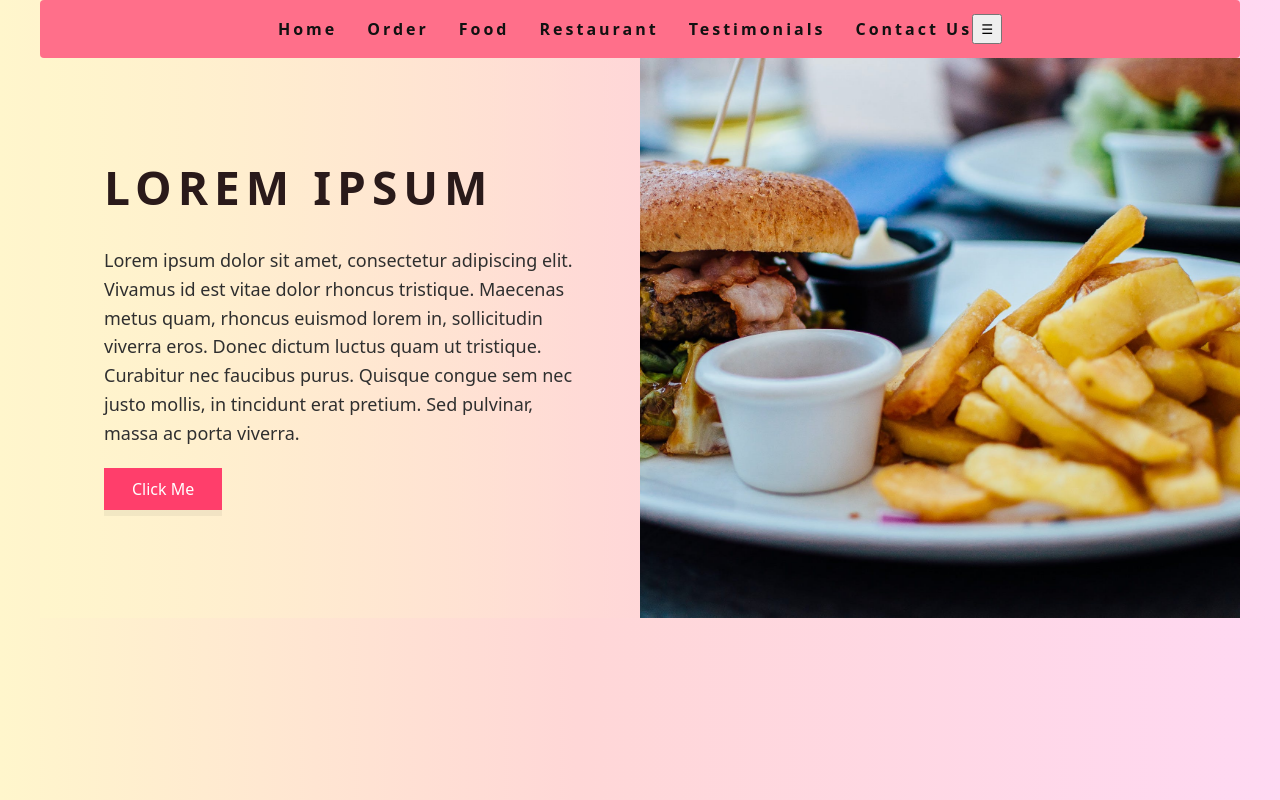
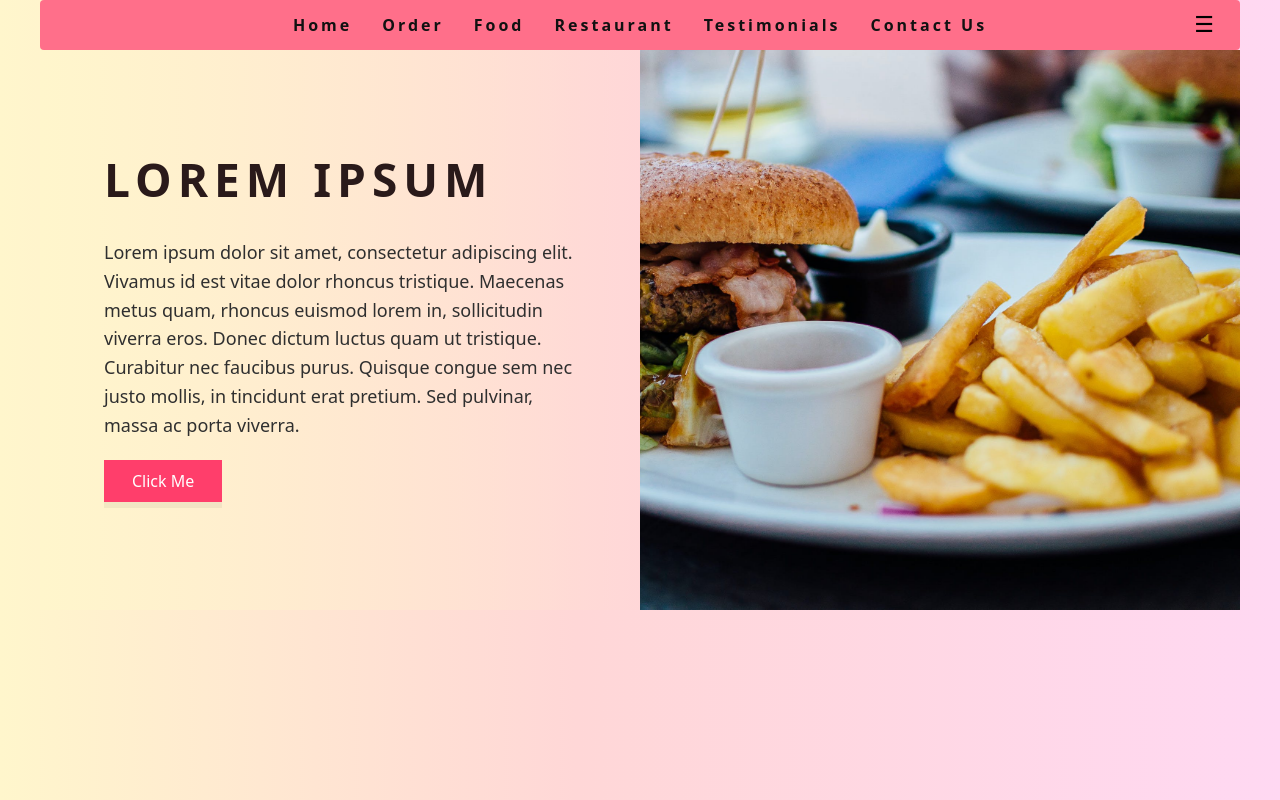
Before and after one commit to rajnidisha/simplotel-assignment, a plain HTML site: page index.html in a window 1280 px wide. Drawn offline with Linux system fonts and the light colour scheme.

Commit message:
Update style.css

```diff
--- a/style.css
+++ b/style.css
@@ -74,9 +74,14 @@ body {
 
 
 .hamburger {
-    width: 30px;   /* width set karo */
-    height: 30px;  /* height set karo */
-    object-fit: contain;  /* image stretch na ho */
+  position: absolute;
+  right: 20px;
+  top: 50%;
+  transform: translateY(-50%);
+  background: none;
+  border: 0;
+  font-size: 22px;
+  cursor: pointer;
 }
 
 
```
